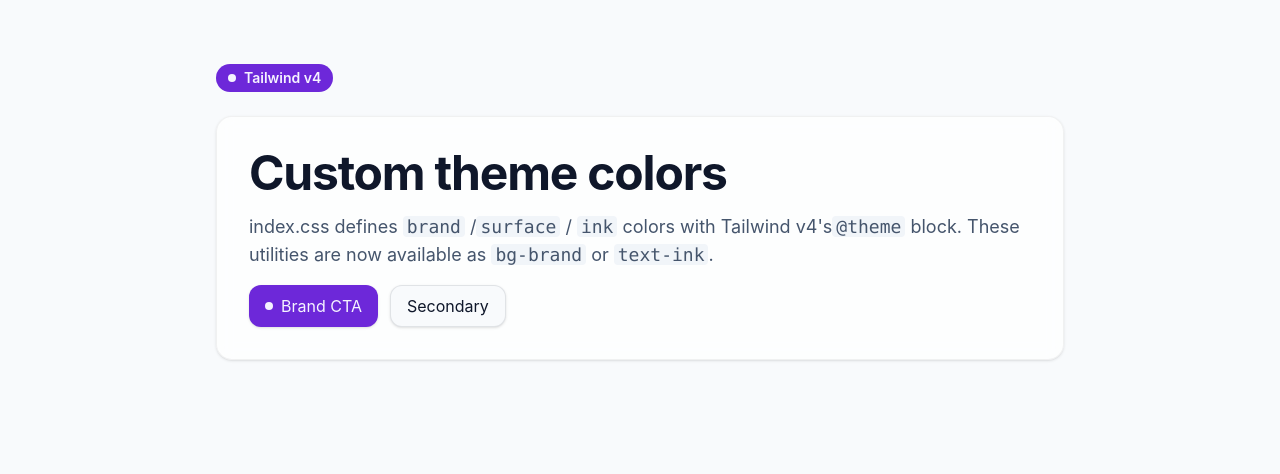
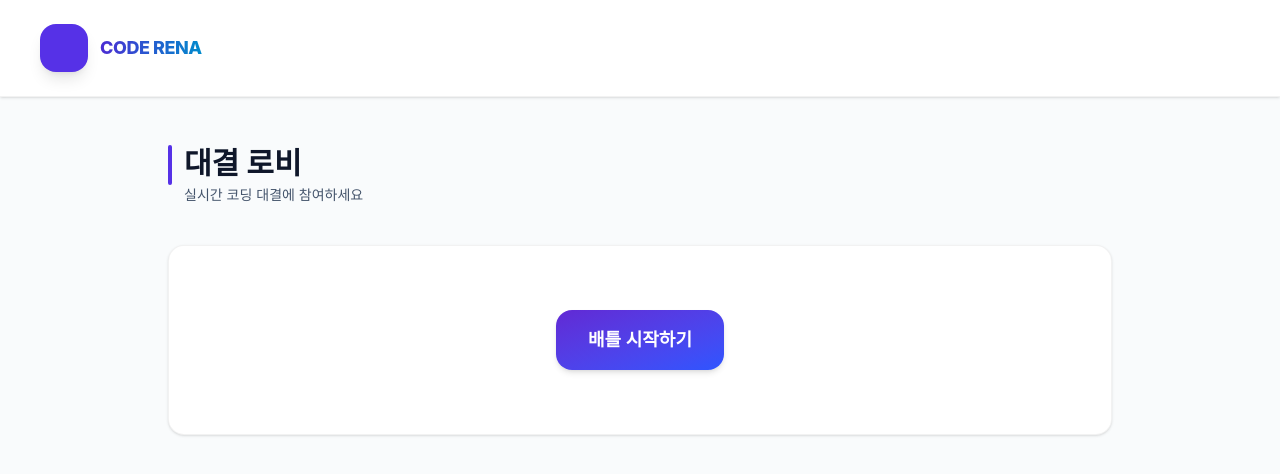
Before and after one commit to boostcampwm2025/web30-boostcamp, a React (Vite) app in the folder apps/web/: page / in a window 1280 px wide. Shown: the top 474 px of the page. Built offline with nearby package versions, Linux system fonts and the light colour scheme.

Commit message:
feat: 메인 로비 UI (#28) - index.css 색상 토큰 추가 - Main CTA/모달 버튼 추가 - App.tsx에서 Router 구성 추가(기본 경로에서 MainPage 렌더링 설정)

```diff
--- a/apps/web/src/App.tsx
+++ b/apps/web/src/App.tsx
@@ -1,34 +1,13 @@
-function App() {
+import { BrowserRouter, Route, Routes } from 'react-router-dom';
+
+import { MainPage } from './pages/MainPage';
+
+export default function App() {
   return (
-    <main className="min-h-screen bg-surface text-ink">
-      <div className="mx-auto flex max-w-4xl flex-col gap-6 px-6 py-16">
-        <div className="inline-flex w-fit items-center gap-2 rounded-full bg-brand px-3 py-1 text-sm font-semibold text-brand-foreground">
-          <span className="h-2 w-2 rounded-full bg-brand-foreground" />
-          Tailwind v4
-        </div>
-        <div className="space-y-4 rounded-2xl border border-black/5 bg-white/70 p-8 shadow-sm backdrop-blur">
-          <h1 className="text-4xl font-bold tracking-tight sm:text-5xl">Custom theme colors</h1>
-          <p className="text-lg text-slate-600">
-            index.css defines <code className="rounded bg-slate-100 px-1">brand</code> /
-            <code className="rounded bg-slate-100 px-1">surface</code> /{' '}
-            <code className="rounded bg-slate-100 px-1">ink</code> colors with Tailwind v4&apos;s
-            <code className="rounded bg-slate-100 px-1">@theme</code> block. These utilities are now
-            available as <code className="rounded bg-slate-100 px-1">bg-brand</code> or{' '}
-            <code className="rounded bg-slate-100 px-1">text-ink</code>.
-          </p>
-          <div className="flex flex-wrap gap-3">
-            <button className="inline-flex items-center gap-2 rounded-xl bg-brand px-4 py-2 text-brand-foreground shadow-sm transition hover:-translate-y-0.5 hover:shadow-md">
-              <span className="h-2 w-2 rounded-full bg-brand-foreground" />
-              Brand CTA
-            </button>
-            <button className="inline-flex items-center gap-2 rounded-xl border border-ink/10 bg-surface px-4 py-2 text-ink shadow-sm transition hover:-translate-y-0.5 hover:shadow-md">
-              Secondary
-            </button>
-          </div>
-        </div>
-      </div>
-    </main>
+    <BrowserRouter>
+      <Routes>
+        <Route path="/" element={<MainPage />} />
+      </Routes>
+    </BrowserRouter>
   );
 }
-
-export default App;
--- a/apps/web/src/index.css
+++ b/apps/web/src/index.css
@@ -1,11 +1,20 @@
-@import "tailwindcss";
+@import 'tailwindcss';
 
 @theme {
-  --color-brand: #6d28d9;
-  --color-brand-foreground: #f5f3ff;
-  --color-surface: #f8fafc;
+  --color-brand: #5631e7;
+  --color-surface: #f9fbfc; /* 메인페이지 배경 */
   --color-ink: #0f172a;
-  --font-sans: "Inter", "Pretendard Variable", system-ui, -apple-system, sans-serif;
+  --color-title: #2c2c2c;
+  --color-white: #ffffff;
+  --color-black: #000000;
+
+  /* CTA / gradients */
+  --color-cta-main-start: #6129d4;
+  --color-cta-main-end: #2d55ff;
+  --color-cta-modal-start: #5230e0;
+  --color-cta-modal-end: #2b5ee8;
+
+  --font-sans: 'Inter', 'Pretendard Variable', system-ui, -apple-system, sans-serif;
 }
 
 :root {
@@ -21,3 +30,9 @@
 body {
   margin: 0;
 }
+
+.logo-gradient {
+  background: linear-gradient(90deg, #4b2cd3 0%, #008bcc 100%);
+  -webkit-background-clip: text;
+  -webkit-text-fill-color: transparent;
+}
--- /dev/null
+++ b/apps/web/src/pages/MainPage.tsx
@@ -0,0 +1,34 @@
+export function MainPage() {
+  return (
+    <div className="min-h-screen">
+      <header className="flex items-center gap-3 px-10 py-6 bg-white border-b border-black/5 shadow-sm mb-2">
+        <div className="grid h-12 w-12 rounded-2xl bg-brand shadow-lg"></div>
+        <div className="flex flex-col">
+          <span className="text-lg font-extrabold tracking-tight logo-gradient">CODE RENA</span>
+        </div>
+      </header>
+
+      <main className="mx-auto flex max-w-5xl flex-col gap-10 pt-10 px-10 pb-16 bg-surface">
+        <div className="flex items-start gap-3">
+          <div className="h-10 w-1 rounded-full bg-brand" />
+          <div className="space-y-1">
+            <h1 className="text-3xl font-bold">대결 로비</h1>
+            <p className="text-sm text-slate-600">실시간 코딩 대결에 참여하세요</p>
+          </div>
+        </div>
+
+        <div className="relative flex-1">
+          <div className="rounded-2xl border border-black/5 bg-white px-12 py-16 text-center shadow-sm">
+            <button
+              type="button"
+              //onClick={handleStartBattle}
+              className="rounded-2xl bg-linear-to-br from-cta-main-start to-cta-main-end px-8 py-4 text-lg font-semibold text-white shadow-md transition hover:scale-[1.02]"
+            >
+              배틀 시작하기
+            </button>
+          </div>
+        </div>
+      </main>
+    </div>
+  );
+}
```
